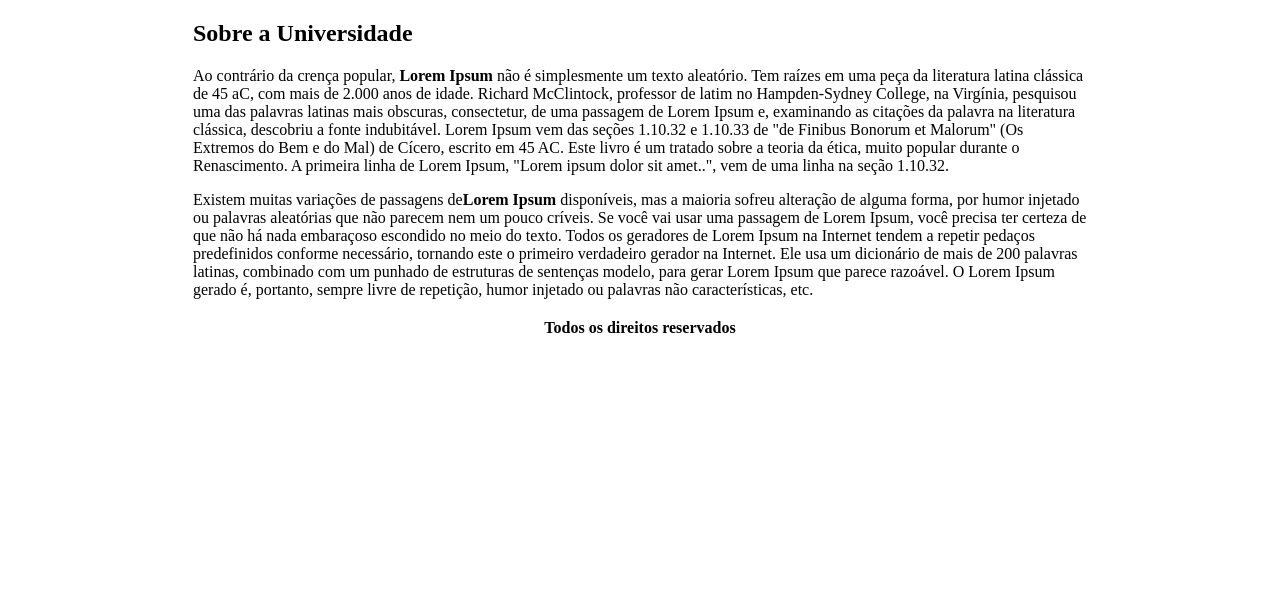
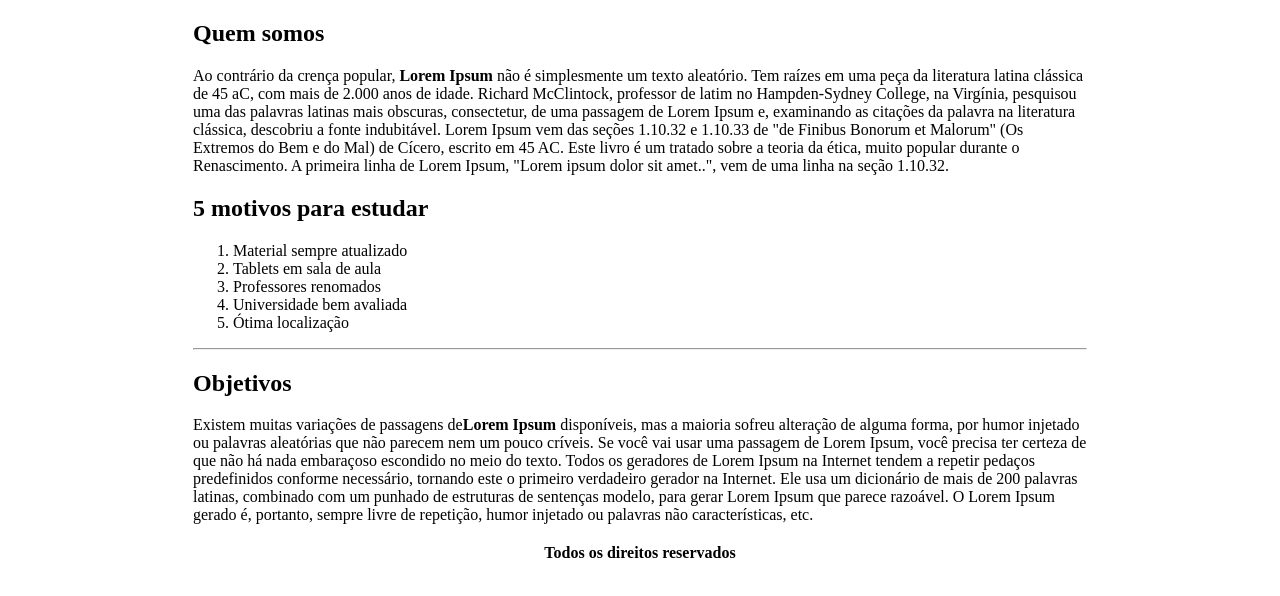
Before and after one commit to CarlosJuanBranco/Unes-Universidade, a plain HTML site: page quem-somos.html in a window 1280 px wide. Shown: the part 104-700 px from the top of the page. Drawn offline with Linux system fonts and the light colour scheme.

Commit message:
Updating Page About Us

```diff
--- a/quem-somos.html
+++ b/quem-somos.html
@@ -18,7 +18,7 @@
         </tr>
         <tr>
             <td colspan="2">
-                <h2>Sobre a Universidade</h2>
+                <h2>Quem somos</h2>
                 <p>
                     Ao contrário da crença popular, <strong>Lorem Ipsum</strong> não é simplesmente um texto aleatório.
                     Tem raízes em uma
@@ -30,6 +30,19 @@
                     livro é um tratado sobre a teoria da ética, muito popular durante o Renascimento. A primeira linha
                     de Lorem Ipsum, "Lorem ipsum dolor sit amet..", vem de uma linha na seção 1.10.32.
                 </p>
+
+                <h2>5 motivos para estudar</h2>
+                <ol>
+                    <li>Material sempre atualizado</li>
+                    <li>Tablets em sala de aula</li>
+                    <li>Professores renomados</li>
+                    <li>Universidade bem avaliada</li>
+                    <li>Ótima localização</li>
+                </ol>
+
+                <hr>
+
+                <h2>Objetivos</h2>
                 <p>
                     Existem muitas variações de passagens de<strong>Lorem Ipsum</strong> disponíveis, mas a maioria
                     sofreu alteração de
```
Also changed, not shown: contato.html (added).
